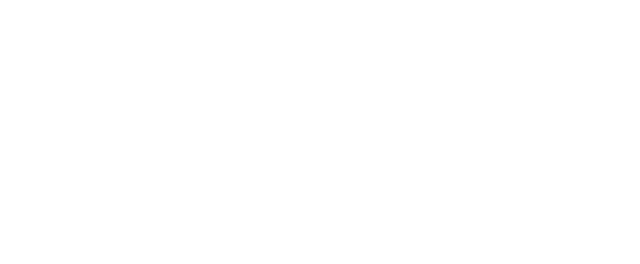
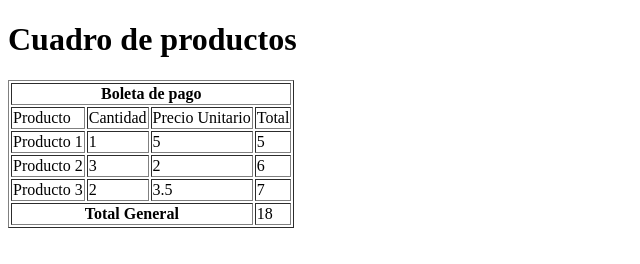
Before and after one commit to RManriquesu/LABORATORIO-05, a plain HTML site: page cuenta.html in a window 1280 px wide. Shown: the whole page, without its empty margins (0-640 px from the left). Drawn offline with Linux system fonts and the light colour scheme.

Commit message:
Commit 3

```diff
--- a/cuenta.html
+++ b/cuenta.html
@@ -3,9 +3,41 @@
 <head>
     <meta charset="UTF-8">
     <meta name="viewport" content="width=device-width, initial-scale=1.0">
-    <title>Document</title>
+    <title>Cuadro</title>
 </head>
 <body>
+    <h1>Cuadro de productos</h1>
+    <table border="1">
+        <tr>
+            <th colspan="4">Boleta de pago</th>
+        </tr>
+        <tr>
+            <td>Producto</td>
+            <td>Cantidad</td>
+            <td>Precio Unitario</td>
+            <td>Total</td>
+        </tr>
+        <tr>
+            <td>Producto 1</td>
+            <td>1</td>
+            <td>5</td>
+            <td>5</td>
+        </tr>
+        <tr>
+            <td>Producto 2</td>
+            <td>3</td>
+            <td>2</td>
+            <td>6</td>
+        </tr>
+        <tr>
+            <td>Producto 3</td>
+            <td>2</td>
+            <td>3.5</td>
+            <td>7</td>
+        </tr>
+            <th colspan="3">Total General</th>
+            <td>18</td>
+    </table>
 
 </body>
 </html>
```
Also changed, not shown: index.html (+2 -1 lines).
